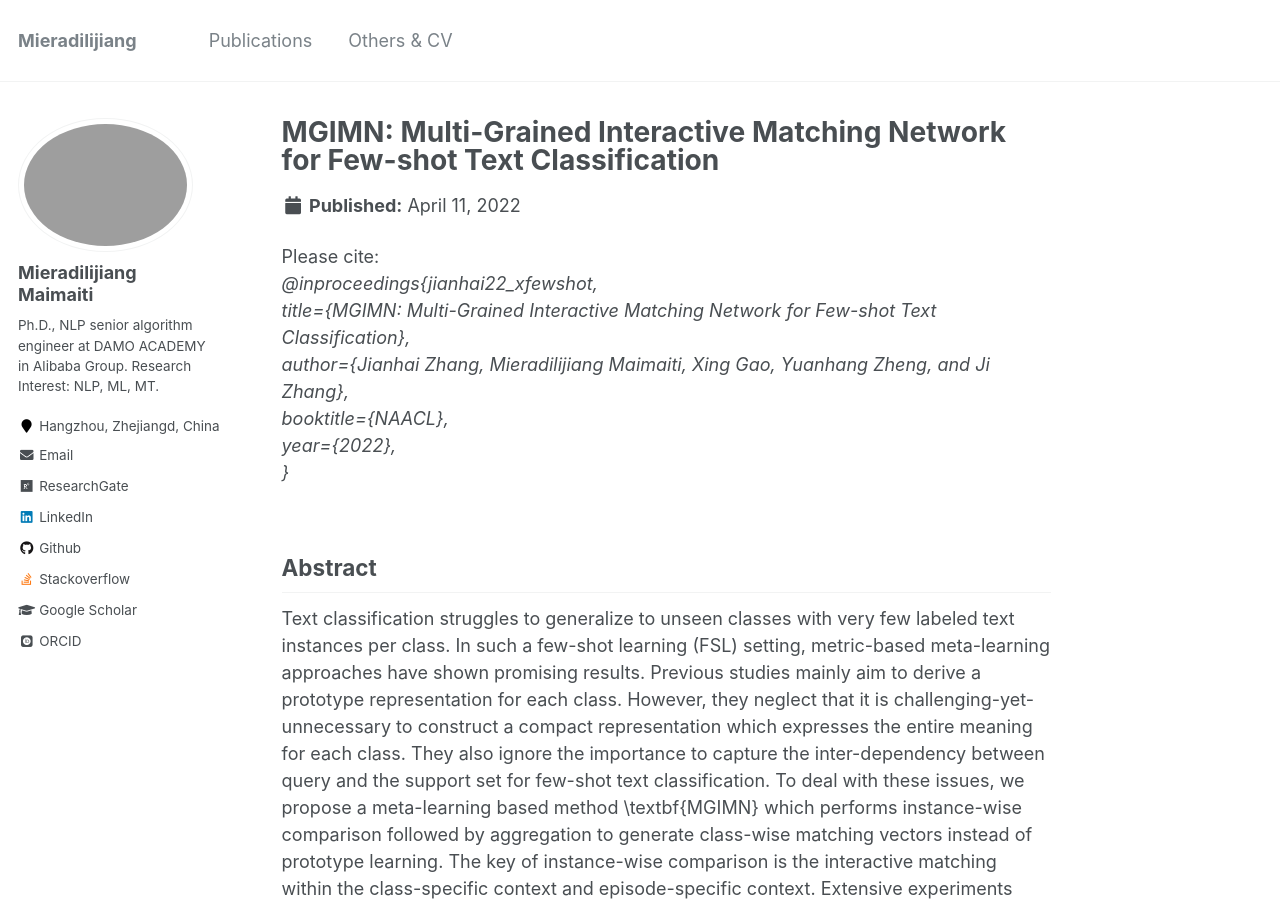
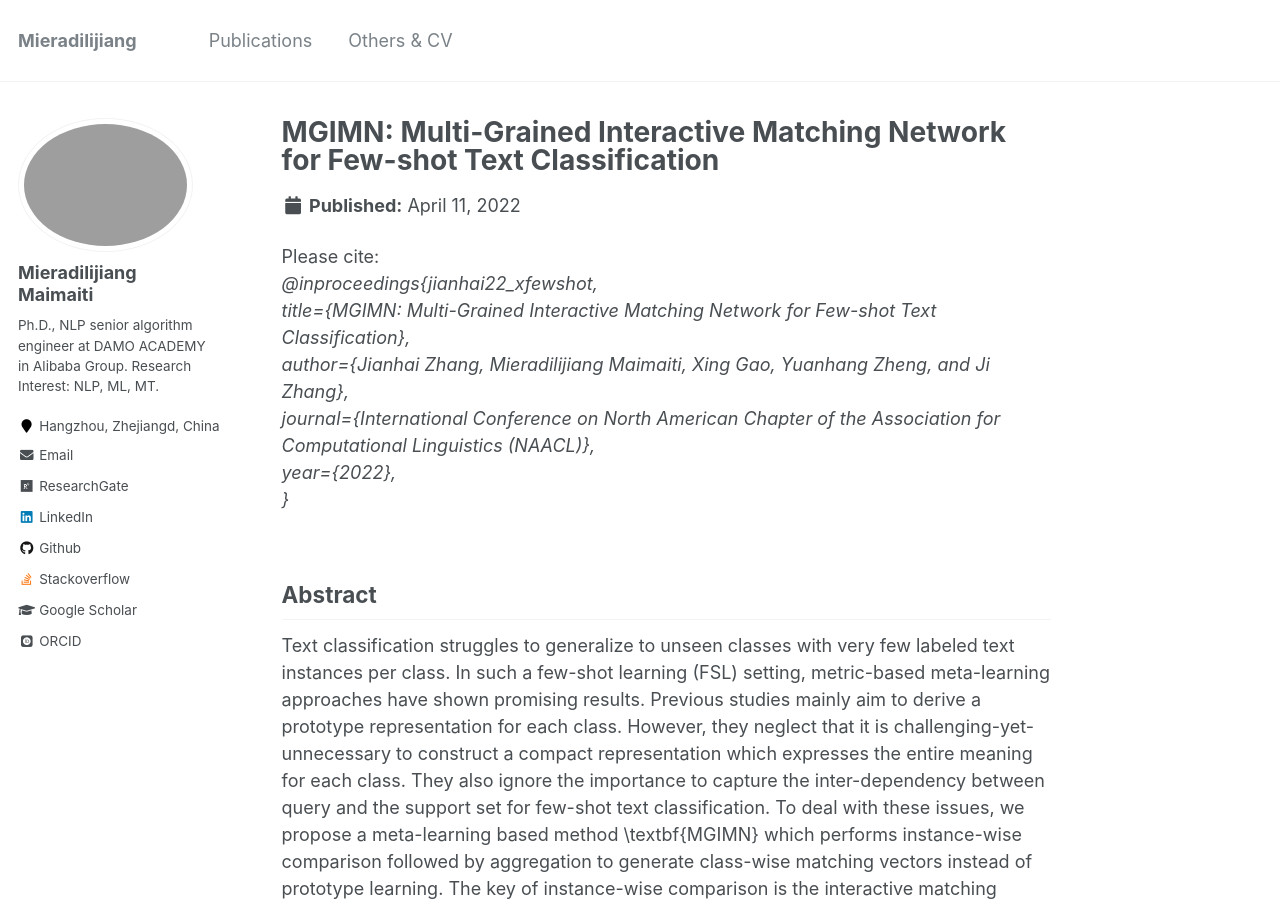
Before and after one commit to miradel51/miradel51.github.io, a Jekyll site: the page built from _publications/20220411_xfewshot_arxiv.md, in a window 1280 px wide and 900 px high. Built offline with Jekyll 4.4.1, drawn with Linux system fonts in a browser that asks for light colours; some web fonts are replaced.

Commit message:
update 20220411_xfewshot_arxiv.md
added the paper link of naacl22

```diff
--- a/_publications/20220411_xfewshot_arxiv.md
+++ b/_publications/20220411_xfewshot_arxiv.md
@@ -6,13 +6,13 @@ excerpt: ''
 date: 2022-04-11
 author: Jianhai Zhang, <b>Mieradilijiang Maimaiti</b>, Xing Gao, Yuanhang Zheng, and Ji Zhang*
 conference: In International Conference on North American Chapter of the Association for Computational Linguistics <b>(NAACL, 2022)</b> (*=corresponding author) (Long paper, poster)
-venue: 'https://arxiv.org/pdf/2204.04952.pdf'
-paperurl: ''
+venue: ''
+paperurl: 'https://aclanthology.org/2022.naacl-main.141.pdf'
 citation: '<br>
 @inproceedings{jianhai22_xfewshot,<br>
   title={MGIMN: Multi-Grained Interactive Matching Network for Few-shot Text Classification},<br>
   author={Jianhai Zhang, Mieradilijiang Maimaiti, Xing Gao, Yuanhang Zheng, and Ji Zhang},<br>
-  booktitle={NAACL},<br>
+  journal={International Conference on North American Chapter of the Association for Computational Linguistics (NAACL)},<br>
   year={2022},<br>
 }'
 
@@ -28,4 +28,4 @@ To deal with these issues, we propose a meta-learning based method \textbf{MGIMN
 The key of instance-wise comparison is the interactive matching within the class-specific context and episode-specific context.
 Extensive experiments demonstrate that the proposed method significantly outperforms the existing state-of-the-art approaches, under both the standard FSL and generalized FSL settings.
 
-\[[PDF](https://arxiv.org/pdf/2204.04952.pdf)\]\[[Poster](https://miradel51.github.io/files/naacl2022_poster.pdf)\]\[[Slides](https://miradel51.github.io/files/naacl2022_slides_3.pdf)\]\[[Video](https://miradel51.github.io/files/naacl22_video_small.mp4)\]
+\[[PDF](https://aclanthology.org/2022.naacl-main.141.pdf)\]\[[Poster](https://miradel51.github.io/files/naacl2022_poster.pdf)\]\[[Slides](https://miradel51.github.io/files/naacl2022_slides_3.pdf)\]\[[Video](https://miradel51.github.io/files/naacl22_video_small.mp4)\]
```
